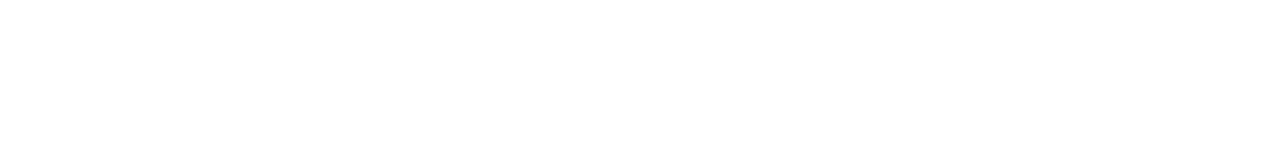
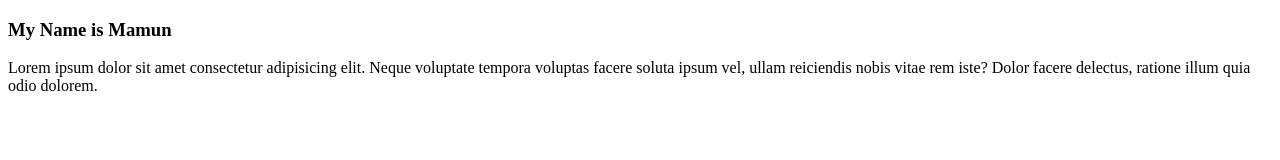
Before and after one commit to Mamun-rashid-3355/my-full-first-website, a plain HTML site: page index.html in a window 1280 px wide. Drawn offline with Linux system fonts and the light colour scheme.

Commit message:
again try to respo

```diff
--- a/index.html
+++ b/index.html
@@ -6,6 +6,9 @@
     <title>My second git respo</title>
 </head>
 <body>
-
+    <div>
+        <h3>My Name is Mamun</h3>
+        <P>Lorem ipsum dolor sit amet consectetur adipisicing elit. Neque voluptate tempora voluptas facere soluta ipsum vel, ullam reiciendis nobis vitae rem iste? Dolor facere delectus, ratione illum quia odio dolorem.</P>
+    </div>
 </body>
 </html>
```
